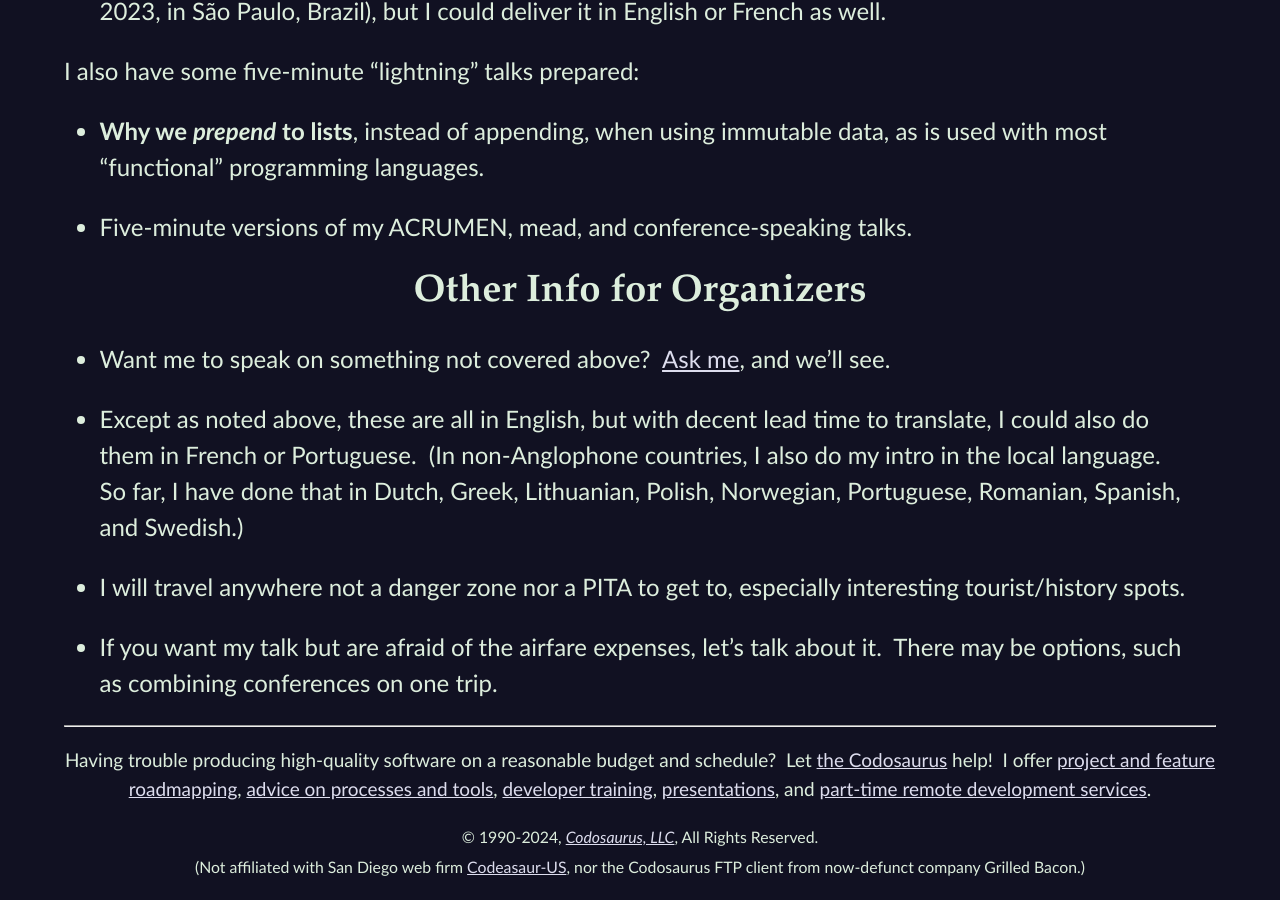
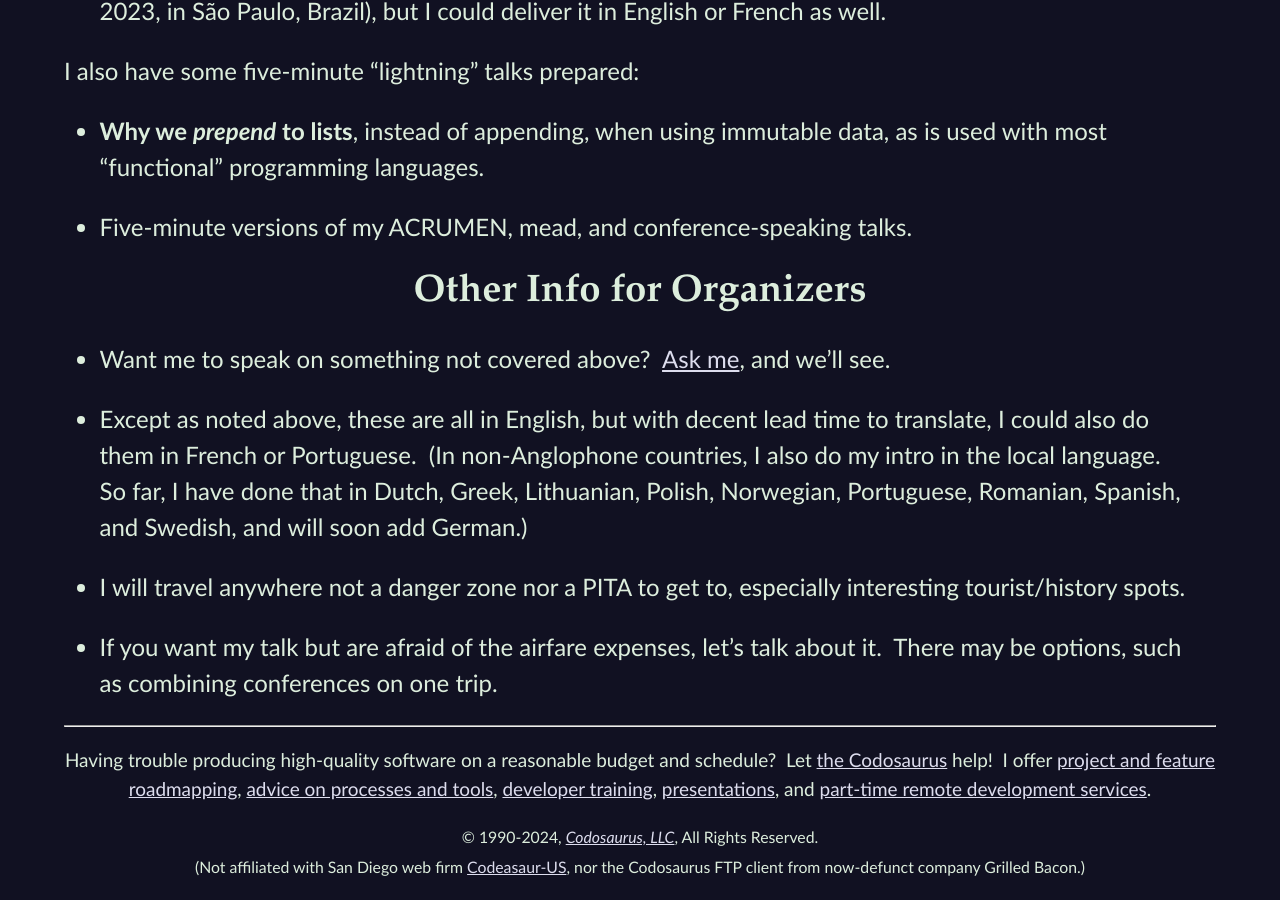
Before and after one commit to CodosaurusLLC/CodosaurusLLC.github.io, a Jekyll site: the page built from speaking/talks.md, in a window 1280 px wide and 900 px high, scrolled down 1611 px. Built offline with Jekyll 4.4.1, drawn with Linux system fonts in a browser that asks for light colours.

Commit message:
add German to intro-language list

```diff
--- a/speaking/talks.md
+++ b/speaking/talks.md
@@ -153,7 +153,8 @@ Norwegian,
 Portuguese,
 Romanian,
 Spanish, and
-Swedish.)
+Swedish,
+and will soon add German.)
 
 - I will travel anywhere not a danger zone nor a PITA to get to,
 especially interesting tourist/history spots.
```
